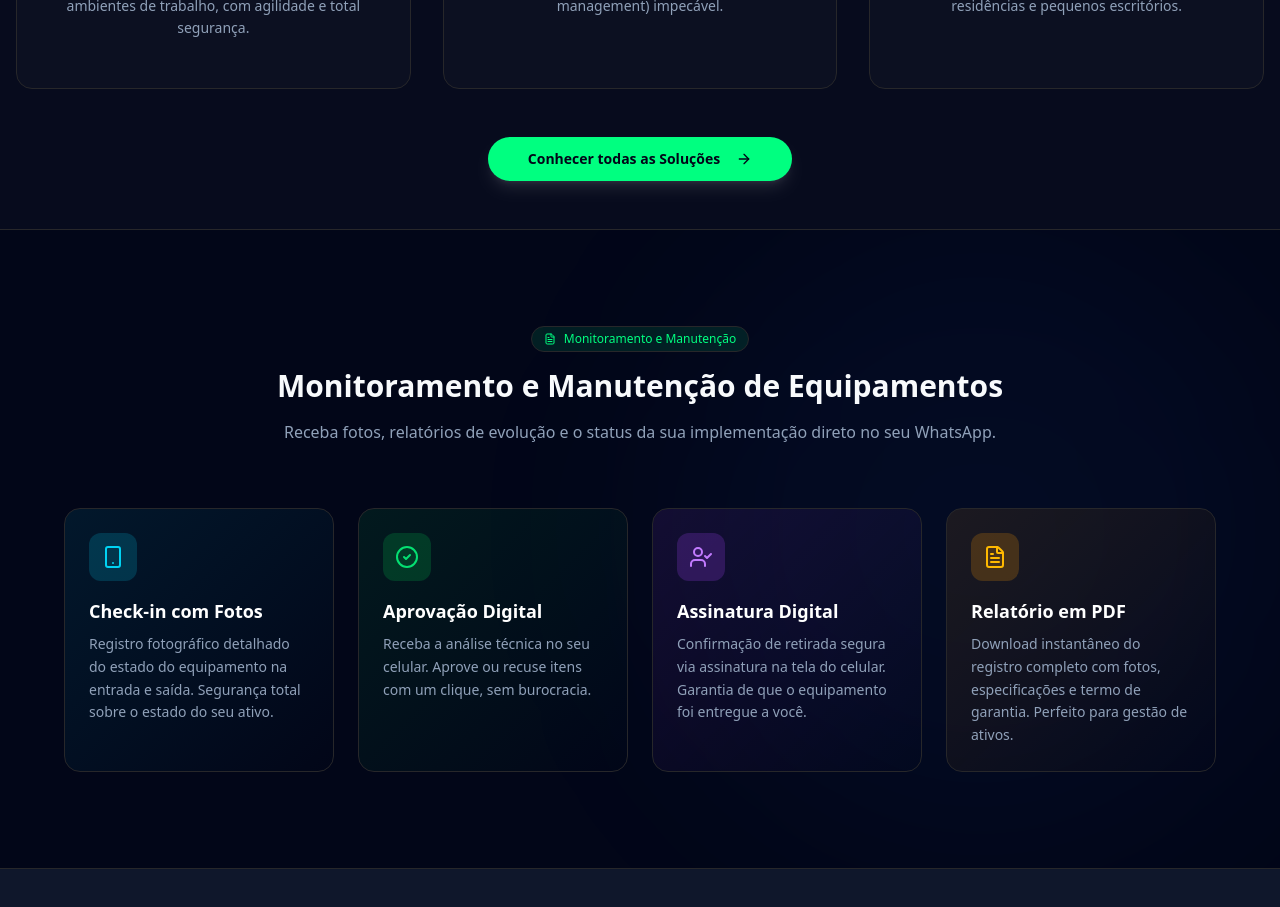
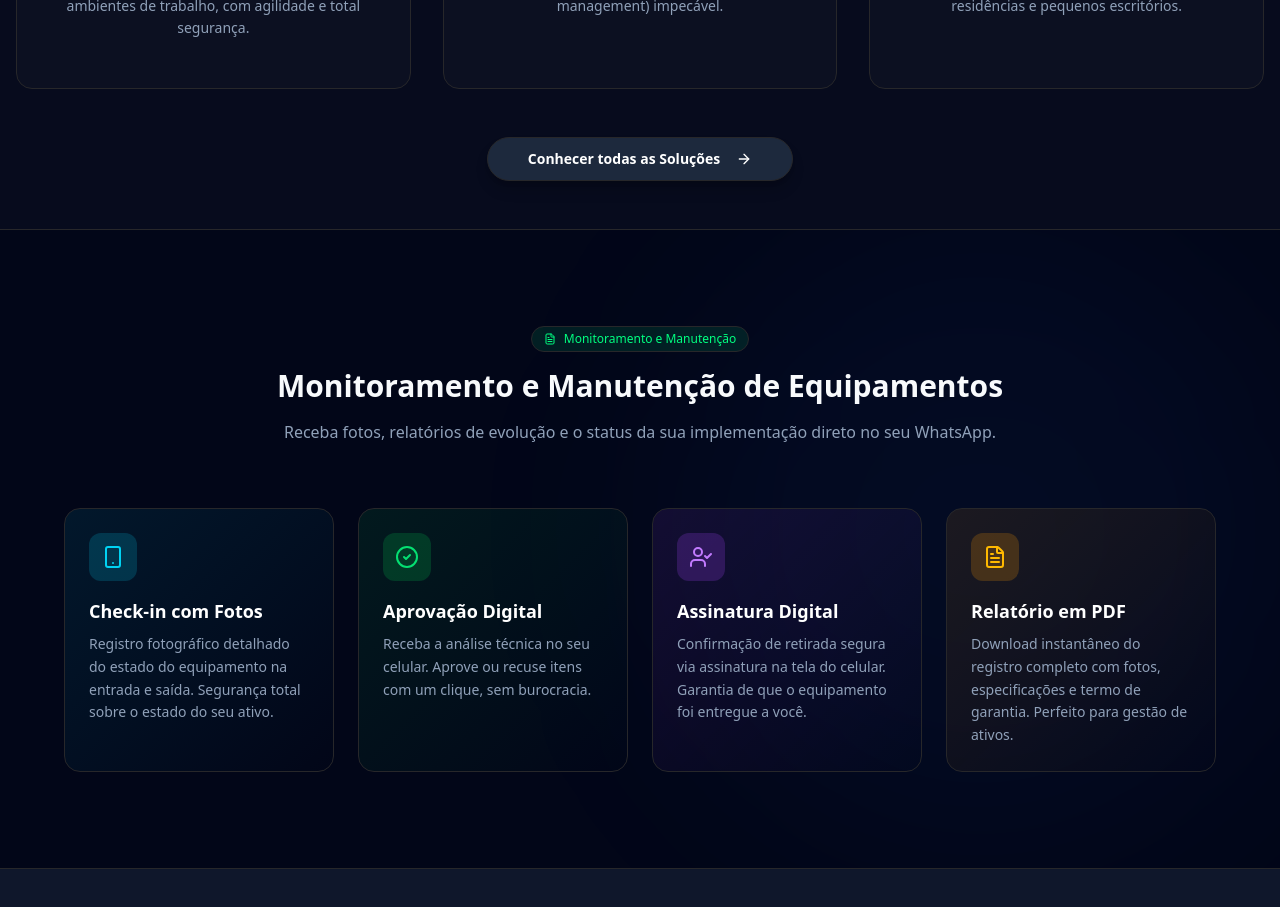
Before and after one commit to wheslancardoso/wtechprot, a Next.js app: page / in a window 1280 px wide. Shown: the part 2060-2967 px from the top of the page. Built offline with nearby package versions, Linux system fonts and the light colour scheme; no server answers.

Commit message:
feat: move instagram section to services and refine home cta button

```diff
--- a/src/app/page.tsx
+++ b/src/app/page.tsx
@@ -326,7 +326,7 @@ j=d.createElement(s),dl=l!='dataLayer'?'&l='+l:'';j.async=true;j.src=
 
             <div className="mt-12 text-center">
               <Link href="/servicos">
-                <Button size="lg" className="bg-primary hover:bg-white/90 text-slate-950 font-bold rounded-full px-10 shadow-lg shadow-white/10 hover:shadow-white/20 transition-all hover:scale-105">
+                <Button size="lg" className="bg-slate-800 hover:bg-blue-700 text-white font-bold rounded-full px-10 h-11 border border-blue-700 hover:border-blue-600 transition-all hover:scale-105 shadow-lg shadow-black/20">
                   Conhecer todas as Soluções <ArrowRight className="ml-2 w-4 h-4" />
                 </Button>
               </Link>
```
